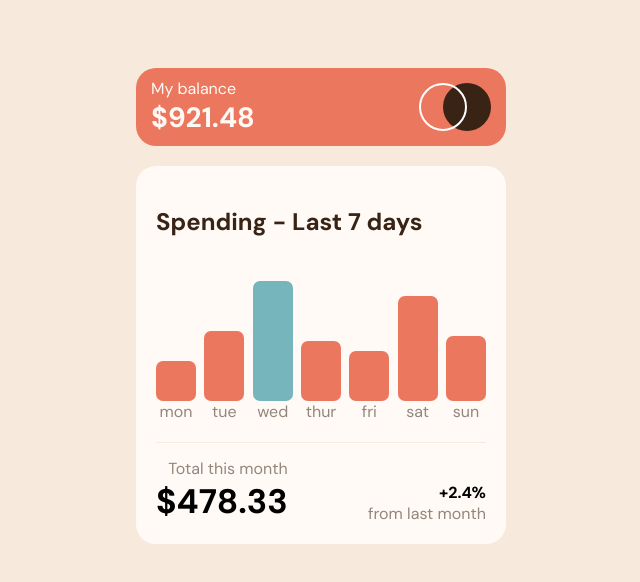
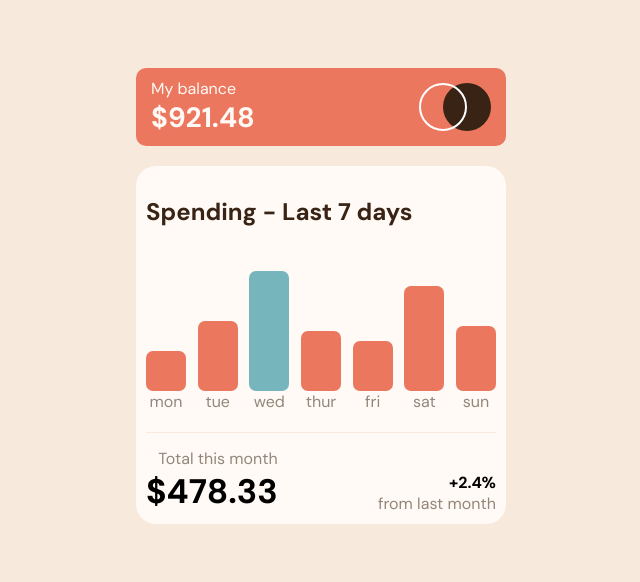
Before and after one commit to godmayhem7/expenses-chat-component-main, a plain HTML site: page index.html in a window 1280 px wide. Shown: the whole page, without its empty margins (319-959 px from the left). Drawn offline with Linux system fonts and the light colour scheme.

Commit message:
Update style.css

```diff
--- a/style.css
+++ b/style.css
@@ -24,7 +24,7 @@ header{
     align-items: center;
     background-color: hsl(10, 79%, 65%);
     padding: 10px 15px;
-    border-radius: 20px;
+    border-radius: 10px;
 }
 
 h1{
@@ -59,7 +59,7 @@ footer{
     margin-top: 20px;
     border: none;
     border-radius: 20px;
-    padding: 20px;
+    padding: 10px;
 }
 
 .first-section{
```
